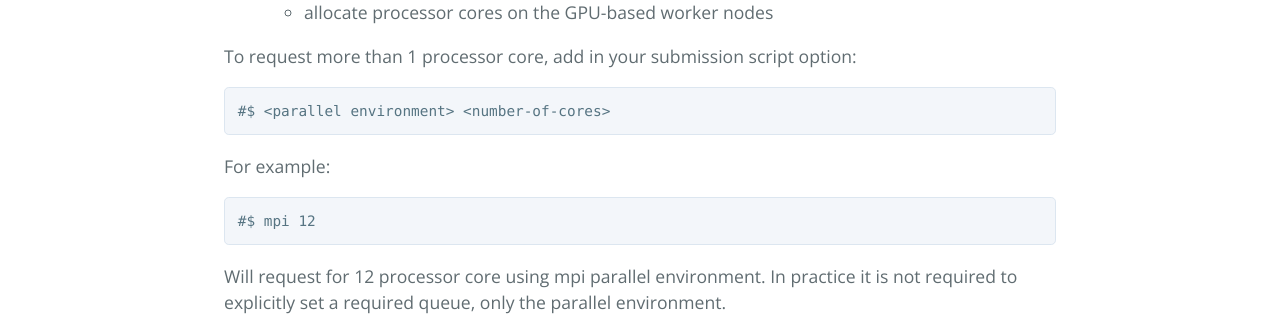
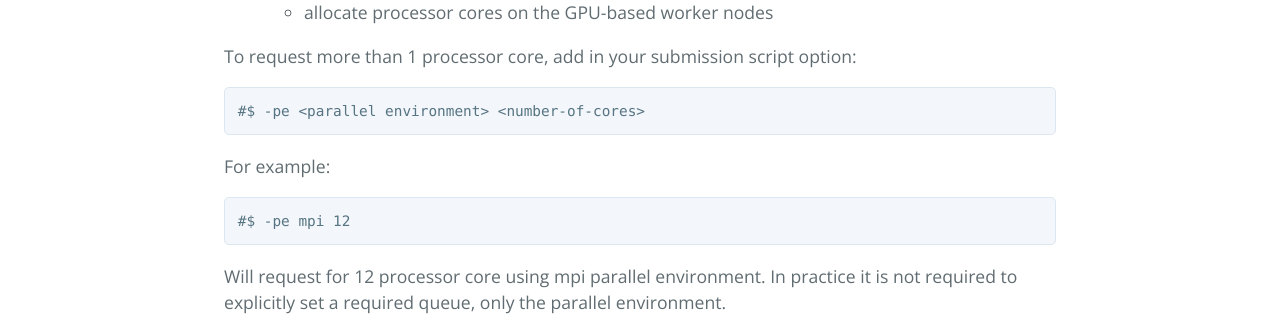
Before and after one commit to HybridScale/orthus, a Jekyll site: the page built from environments.md, in a window 1280 px wide. Shown: the part 1313-1631 px from the top of the page. Built offline with Jekyll 4.4.1, drawn with Linux system fonts in a browser that asks for light colours.

Commit message:
Typo fix in environments

````diff
--- a/environments.md
+++ b/environments.md
@@ -44,12 +44,12 @@ A parallel environment is a mechanism in SGE that allows multiple processor core
 
 To request more than 1 processor core, add in your submission script option:
 ```
-#$ <parallel environment> <number-of-cores>
+#$ -pe <parallel environment> <number-of-cores>
 ```
 
 For example:
 ```
-#$ mpi 12
+#$ -pe mpi 12
 ```
 
 Will request for 12 processor core using mpi parallel environment. In practice it is not required to explicitly set a required queue, only the parallel environment.
````
